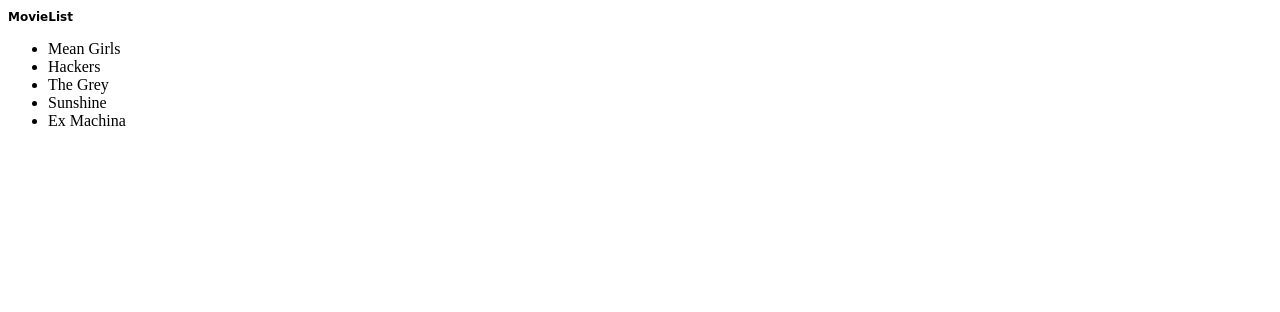
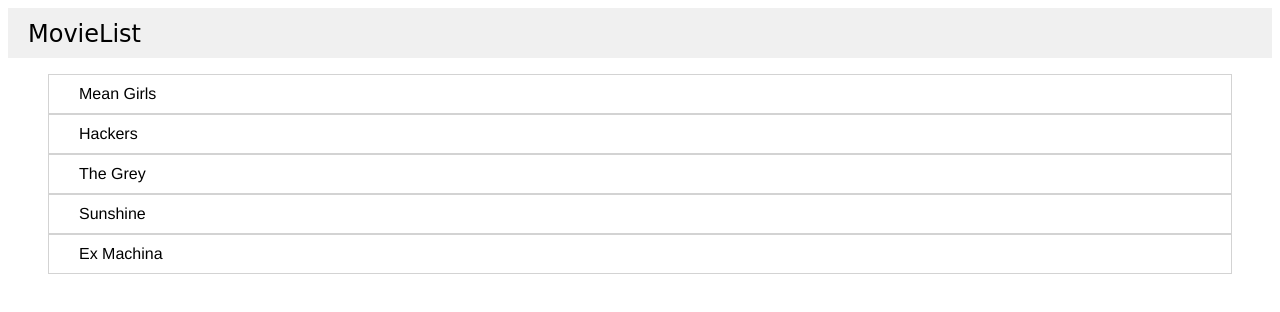
Before and after one commit to clfhhc/sampleMovieList, a React app: page / in a window 1280 px wide. Shown: the top 312 px of the page. Built offline with nearby package versions, Linux system fonts and the light colour scheme.

Commit message:
Changed the CSS style to match the screenshot

```diff
--- a/src/js/components/ListEntry.jsx
+++ b/src/js/components/ListEntry.jsx
@@ -3,7 +3,7 @@
 import React, {Component} from 'react';
 
 let ListEntry = (props) => (
-    <li>
+    <li className="movie-list-entry">
         <span>
             {props.movie.title}
         </span>
--- a/src/main.css
+++ b/src/main.css
@@ -1,4 +1,31 @@
+nav {
+    background-color: #d3d3d357;
+    height: 50px;
+
+}
+
 h1 {
     font-family: Comic Sans MS;
-    font-size: 12px;
+    font-weight: normal;
+    margin-left: 20px;
+    margin-top: 5px;
+    padding-top: 12px
 }
+
+ul {
+    list-style-type: none;
+    padding-right: 40px;
+    padding-left: 40px;
+}
+
+.movie-list-entry {
+    margin-left: auto;
+    margin-right: auto;
+    padding: 10px;
+    border: 1px solid lightgrey;
+}
+
+.movie-list-entry span {
+    font-family: Helvetica, sans-serif;
+    margin-left: 20px;
+}
```
